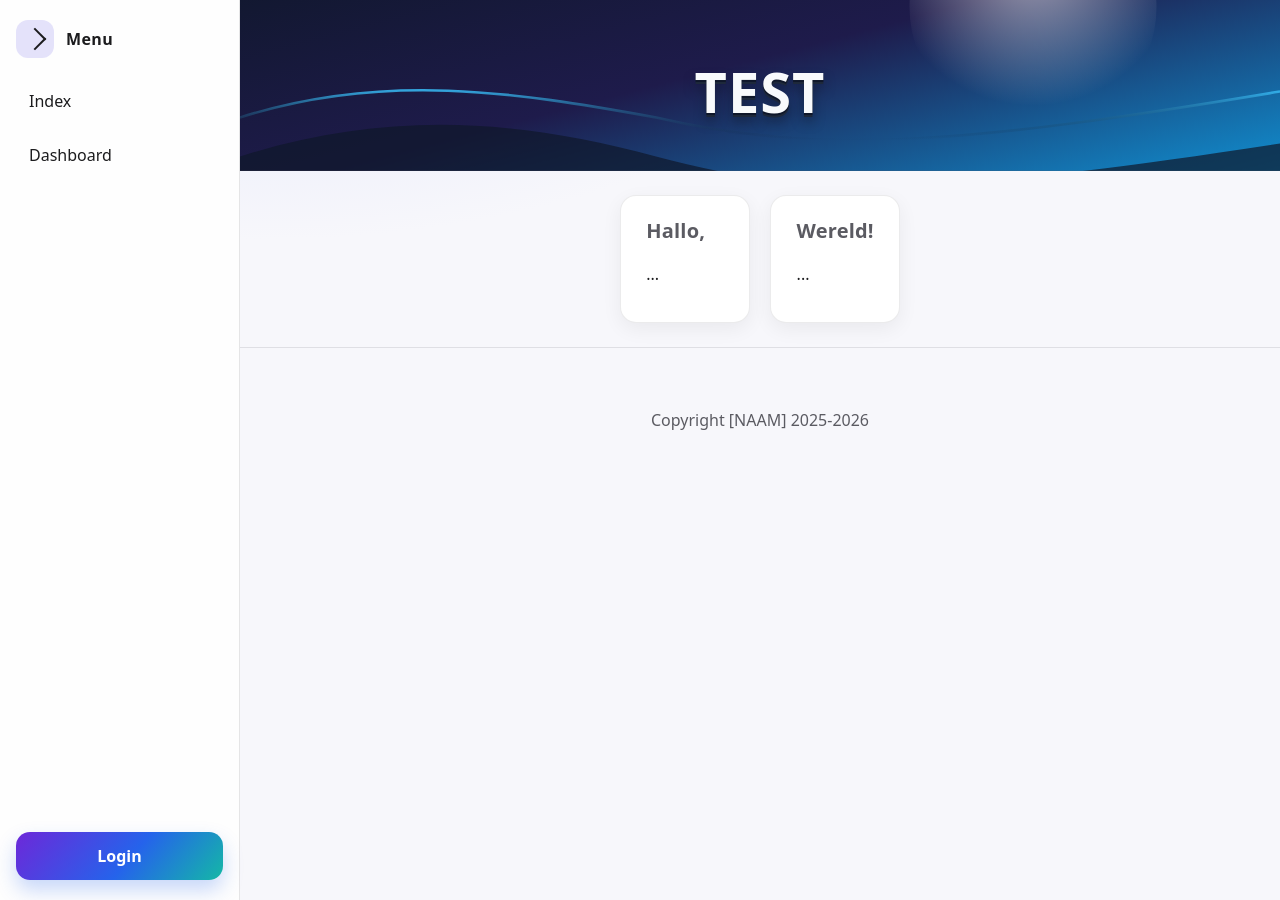
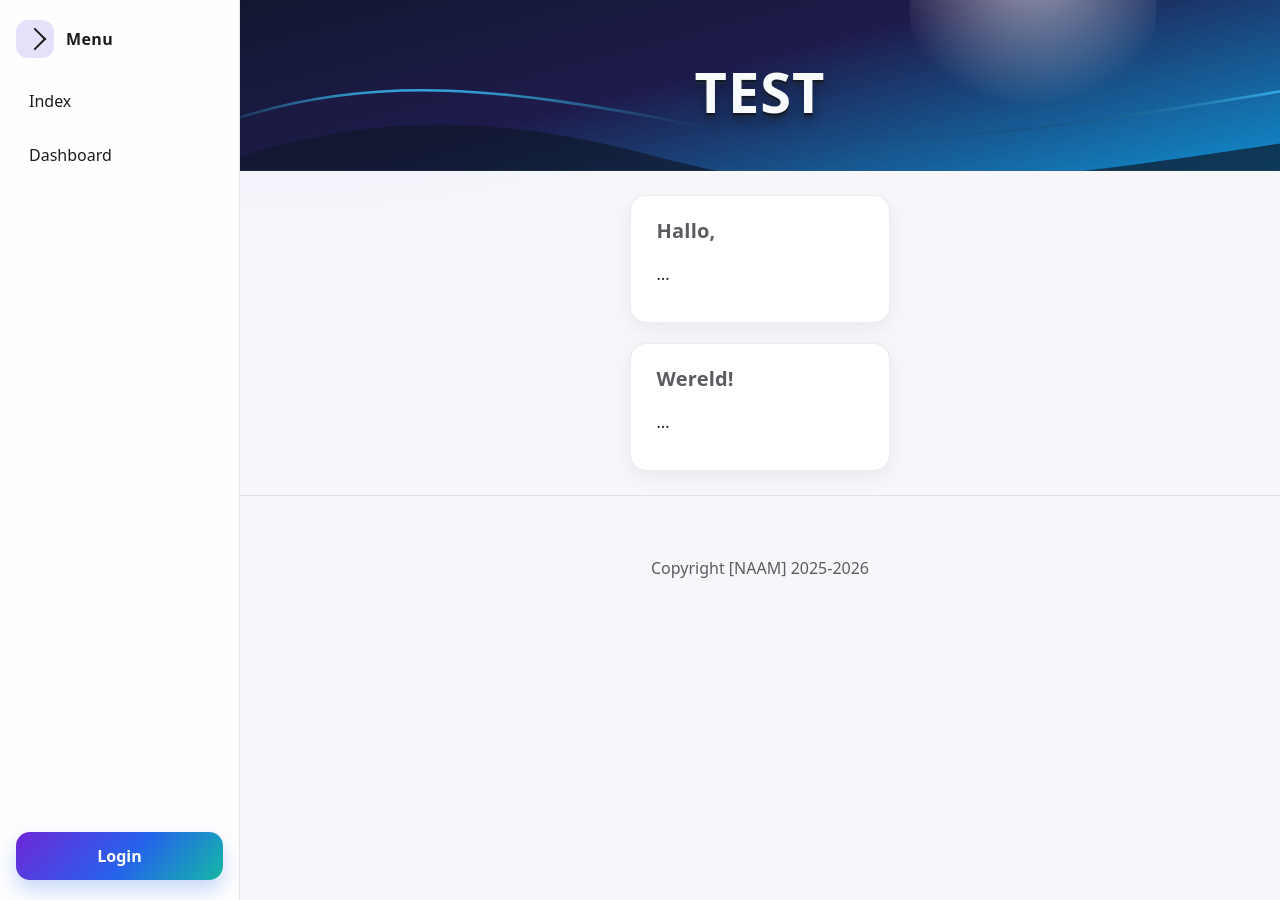
Before and after one commit to DR-GRIEZEL/dr-griezel.github.io, a Jekyll site: the page built from index.html, in a window 1280 px wide. Built offline with Jekyll 4.4.1, drawn with Linux system fonts in a browser that asks for light colours.

Commit message:
Make dashboard widgets flow by width (#18)

```diff
--- a/assets/css/main.css
+++ b/assets/css/main.css
@@ -225,11 +225,11 @@ main{
 }
 .grid{
   display: grid;
-  grid-template-columns: repeat(12, minmax(0, 1fr));
+  grid-template-columns: repeat(auto-fit, minmax(260px, 1fr));
   gap: 20px;
 }
 .card{
-  grid-column: span 12;
+  grid-column: auto;
   background: var(--card);
   border-radius: var(--radius);
   box-shadow: var(--shadow);
@@ -238,11 +238,6 @@ main{
   transition: transform .12s ease, box-shadow .12s ease;
 }
 .card:hover{ transform: translateY(-2px); }
-
-/* 2 kolommen op ≥ 720px */
-@media (min-width: 720px){
-  .card{ grid-column: span 6; }
-}
 
 /* ====== Footer ====== */
 footer{
--- a/dashboard.html
+++ b/dashboard.html
@@ -11,6 +11,7 @@ js:
 module_js: true
 ---
 
+<div class="grid">
   <section id="hero" class="card" aria-labelledby="hero-title">
     <header><h2 id="hero-title">Welkom</h2></header>
     <p class="fancy-clock" id="clock" aria-live="polite">--:--:--</p>
@@ -49,3 +50,4 @@ module_js: true
       </div>
     </div>
   </section>
+</div>
```
Lines whose indentation alone changed are shown as unchanged.
